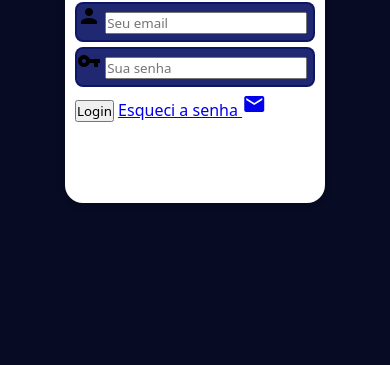
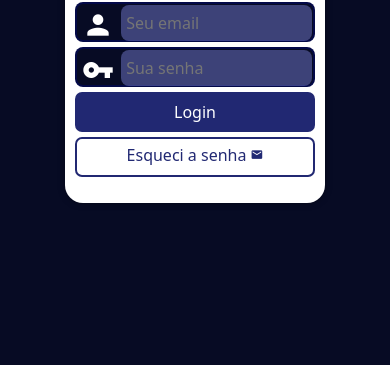
Before and after one commit to Kawa-Max/projeto-Login, a plain HTML site: page index.html in a window 390 px wide. Shown: the part 479-844 px from the top of the page. Drawn offline with Linux system fonts and the light colour scheme.

Commit message:
finalizei o MobileFirst

```diff
--- a/estilo/style.css
+++ b/estilo/style.css
@@ -39,7 +39,8 @@ main {
 }
 
 #imagem {
-    background: rgb(175, 122, 255) url('../imagem/img.jpg') no-repeat;
+    display: block;
+    background: rgb(7, 11, 36) url('../imagem/img.jpg') no-repeat;
     background-size: cover;
     background-position: center center;
     height: 225px;
@@ -60,7 +61,7 @@ main {
 }
 
 .campo {
-    background-color: rgba(0, 9, 94, 0.87);
+    background-color: rgb(7, 11, 36);
     margin: 5px 0px;
     display: block;
     border: 2px solid rgba(0, 9, 94, 0.623);
@@ -69,6 +70,72 @@ main {
     width: 100%;
 }
 
-.campo > label {
+.campo label {
     display: none;
 }
+
+.campo i {
+    color: white;
+    font-size: 2em;
+    width: 40px;
+    padding: 5px;
+}
+
+.campo input {
+    background-color: #7479c981;
+    font-size: 1em;
+    width: calc(100% - 45px);
+    height: 100%;
+
+    border: none;
+    border-radius: 8px;
+    padding: 5px;
+
+    transform: translateY(-12px);
+}
+
+.campo input:focus-within {
+    background-color: whitesmoke;
+}
+
+form input[type=submit] {
+    display: block;
+    font-size: 1em;
+    width: 100%;
+    height: 40px;
+
+    background-color: rgba(0, 9, 94, 0.87);
+    color: white;
+    border: none;
+    border-radius: 7px;
+    cursor: pointer;
+}
+
+form input[type=submit]:hover {
+    background-color: #9498cf;
+}
+
+.botao {
+    display: block;
+    text-align: center;
+    font-size: 1em;
+
+    width: 100%;
+    height: 40px;
+    padding-top: 5px;
+    margin-top: 5px;
+
+    background-color: white;
+    color: rgba(0, 9, 94, 0.87);
+    border: 2px solid rgba(0, 9, 94, 0.87);
+    border-radius: 7px;
+    text-decoration: none;
+}
+
+.botao:hover {
+    background-color: #9498cf;
+}
+
+.botao i {
+    font-size: .8em;
+}
--- a/index.html
+++ b/index.html
@@ -46,7 +46,7 @@
                     </div>
 
                     <input type="submit" value="Login">
-                    <a href="esqueceu.html" class="botao">Esqueci a senha <i class="material-icons">mail</i></a>
+                    <a href="esqueceu.html" class="botao">Esqueci a senha <i class="material-icons" id="email">mail</i></a>
 
                 </form>
 
```
